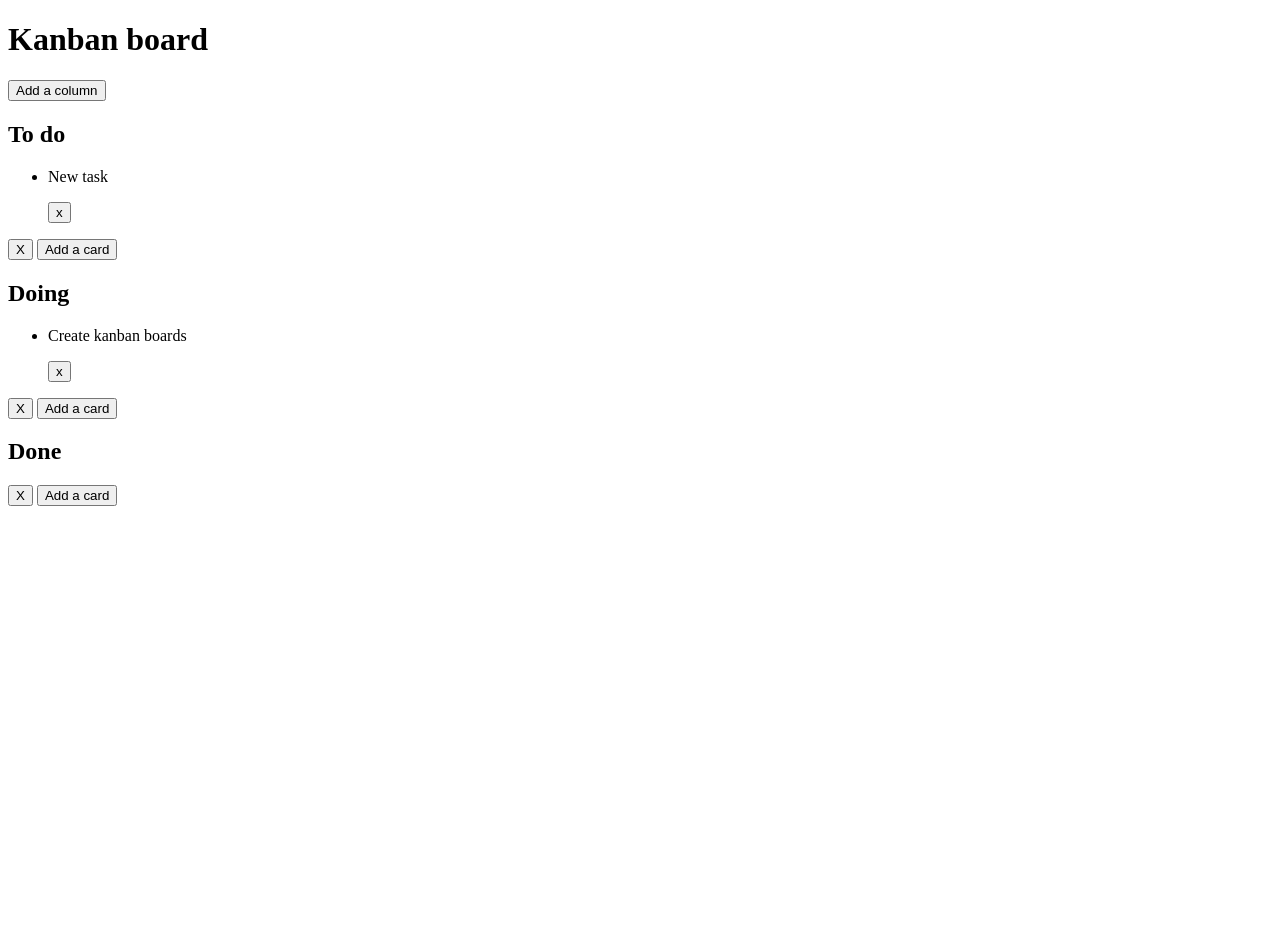
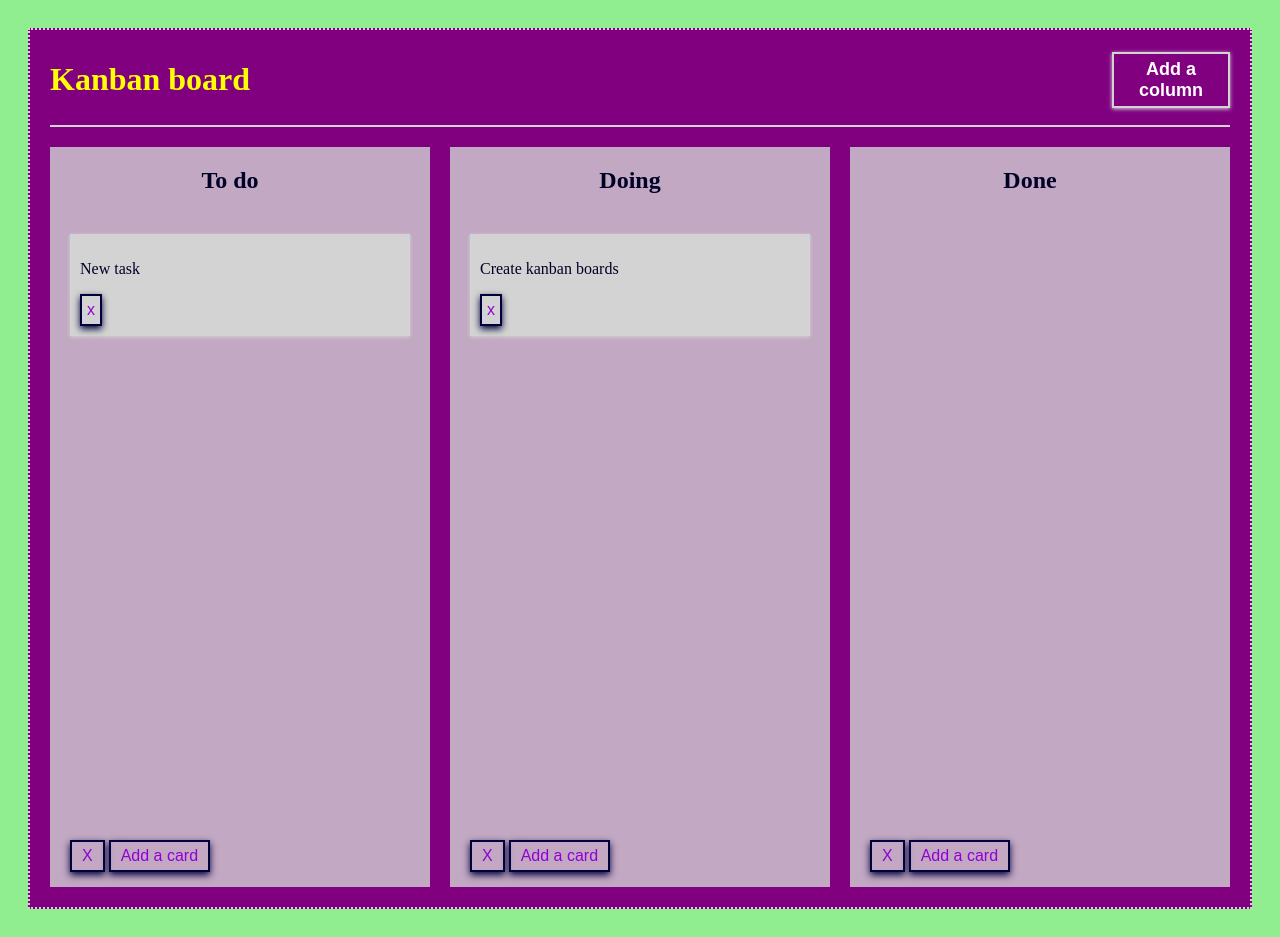
Before and after one commit to danielminschinski/kanban, a website: page index.html in a window 1280 px wide. Before the commit the page ends 800 px from the top, so only its background shows below. Drawn offline with nearby package versions, Linux system fonts and the light colour scheme; files that its build step writes are made by us from their sources.

Commit message:
Update index.html, style.css

```diff
--- a/index.html
+++ b/index.html
@@ -3,14 +3,17 @@
   <head>
     <meta charset="utf-8">
     <title>Kanban board</title>
-    <link rel="stylesheet" href="style.css">
+    <link rel="stylesheet" href="css/style.css">
   </head>
   <body>
     <div id="board" class="board">
-      <h1>Kanban board</h1>
-      <button class="create-column">Add a column</button>
+      <div class="flex">
+        <h1>Kanban board</h1>
+        <button class="create-column">Add a column</button>
+      </div>
       <div class="column-container"></div>
     </div>
+
     <script id="column-template" type="x-tmpl-mustache">
       <div class="column">
         <h2 class="column-title">{{ name }}</h2>
@@ -19,6 +22,7 @@
         <button class="add-card">Add a card</button>
       </div>
     </script>
+
     <script id="card-template" type="x-tmpl-mustache">
       <div class="card">
         <p class="card-description">{{ description }}</p>
@@ -29,7 +33,7 @@
 
   <script src="https://cdnjs.cloudflare.com/ajax/libs/mustache.js/2.3.0/mustache.min.js"></script>
   <script src="https://cdnjs.cloudflare.com/ajax/libs/Sortable/1.6.0/Sortable.min.js"></script>
-  <script src="script.js"></script>
+  <script type="text/javascript" src="js/script.js"></script>
 
   </body>
 </html>
--- /dev/null
+++ b/js/column.js
@@ -0,0 +1,25 @@
+function Column(name){
+    var self = this;
+
+    this.id = randomString();
+    this.name = name;
+    this.element = generateTemplate('column-template', { name: this.name, id: this.id });
+
+    this.element.querySelector('.column').addEventListener('click', function (event){
+      if(event.target.classList.contains('btn-delete')){
+        self.removeColumn();
+      }
+
+      if(event.target.classList.contains('add-card')){
+        self.addCard(new Card(prompt('Enter the name of the card')));
+      }
+    });
+  }
+  Column.prototype = {
+    addCard: function(card){
+      this.element.querySelector('ul').appendChild(card.element);
+    },
+    removeColumn: function(){
+      this.element.parentNode.removeChild(this.element);
+    }
+  };
--- a/package.json
+++ b/package.json
@@ -4,9 +4,9 @@
   "description": "",
   "main": "index.js",
   "scripts": {
-    "test": "npm-run-all test:*",
+    /*"test": "npm-run-all test:*",
     "test:html": "globstar nu-html-checker *.html",
-    "init-project": "npm install && npm-run-all init:*",
+    "init-project": "npm install && npm-run-all init:*",*/
     "init:dirs": "mkdirp sass css vendor images js",
     "init:files": "touch README.md index.html sass/style.scss js/script.js",
     "init:gitignore": "curl https://raw.githubusercontent.com/github/gitignore/master/Node.gitignore -o .gitignore",
--- a/sass/style.scss
+++ b/sass/style.scss
@@ -0,0 +1,128 @@
+body {
+	padding: 20px;
+	background-size: cover;
+	background: lightgreen;
+	background-repeat: no-repeat;
+	color: yellow;
+}
+
+.board {
+	padding: 10px 20px 20px 20px;
+	border: 2px dotted rgb(0, 0, 60);
+	background: purple;
+	min-height: 100vh;
+	border-color: lightgrey;
+}
+
+button {
+	padding: 5px 10px;
+	margin: 10px 0;
+	color: darkviolet;
+	background-color: transparent;
+	box-shadow: 0px 3px 7px rgb(0, 0, 60);
+	outline: none;
+	border: 2px solid rgb(0, 0, 60);
+	font-size: 16px;
+}
+
+button:hover {
+	background-color: rgba(0, 0, 60);
+	color: white;
+	cursor: pointer;
+
+}
+
+.flex {
+    display: flex;
+    justify-content: space-between;
+    align-items: center;
+    border-bottom: 2px solid lightgray;
+    padding-bottom: 5px;
+    margin-bottom: 20px;
+}
+
+.flex h1 {
+    width: 80%;
+    display: flex;
+    align-items: center;
+}
+
+.flex .create-column {
+    font-size: 18px;
+    width: 10%;
+    font-weight: bold;
+    box-shadow: 0px 1px 4px lightgrey;
+    border-color: lightgrey;
+    color: white;
+
+}
+
+.column-card-list {
+	padding: 0;
+}
+
+.flex .create-column@media(max-width: 900px) {
+    width: 20%;
+}
+
+.flex .create-column:hover {
+    color: rgb(0, 0, 38);
+    background-color: lightgray;
+}
+
+.column-container {
+    display: flex;
+    color: rgb(0, 0, 38);
+}
+
+.column-container div {
+    min-height: 90vh;
+    width: 100%;
+    background-color: rgba(211, 211, 211, 0.8);
+    margin-right: 20px;
+}
+
+.column-container div:last-of-type {
+    margin-right: 0;
+}
+
+.column-container .column {
+    padding-left: 20px;
+    position: relative;
+    width: calc( 100% - 40px);
+
+    background-color: transparent;
+}
+
+.column .column-title {
+    padding-right: 20px;
+    text-align: center;
+}
+
+ul {
+    list-style-type: none;
+    min-height: 75vh;
+    justify-content: center;
+}
+
+ul li {
+    display: flex;
+}
+
+ul .card {
+    padding: 10px 20px 10px 10px;
+    box-shadow: 0px 1px 4px lightgrey;
+    background-color: lightgray;
+    margin-top: 20px;
+    position: relative;
+    min-height: 0;
+}
+
+.card .btn-delete {
+    display: flex;
+    top: 10px;
+    right: 10px;
+    left: 10px;
+    padding: 5px;
+    margin: 0;
+}
```
Also changed, not shown: js/script.js (+0 -28 lines), css/style.css.
